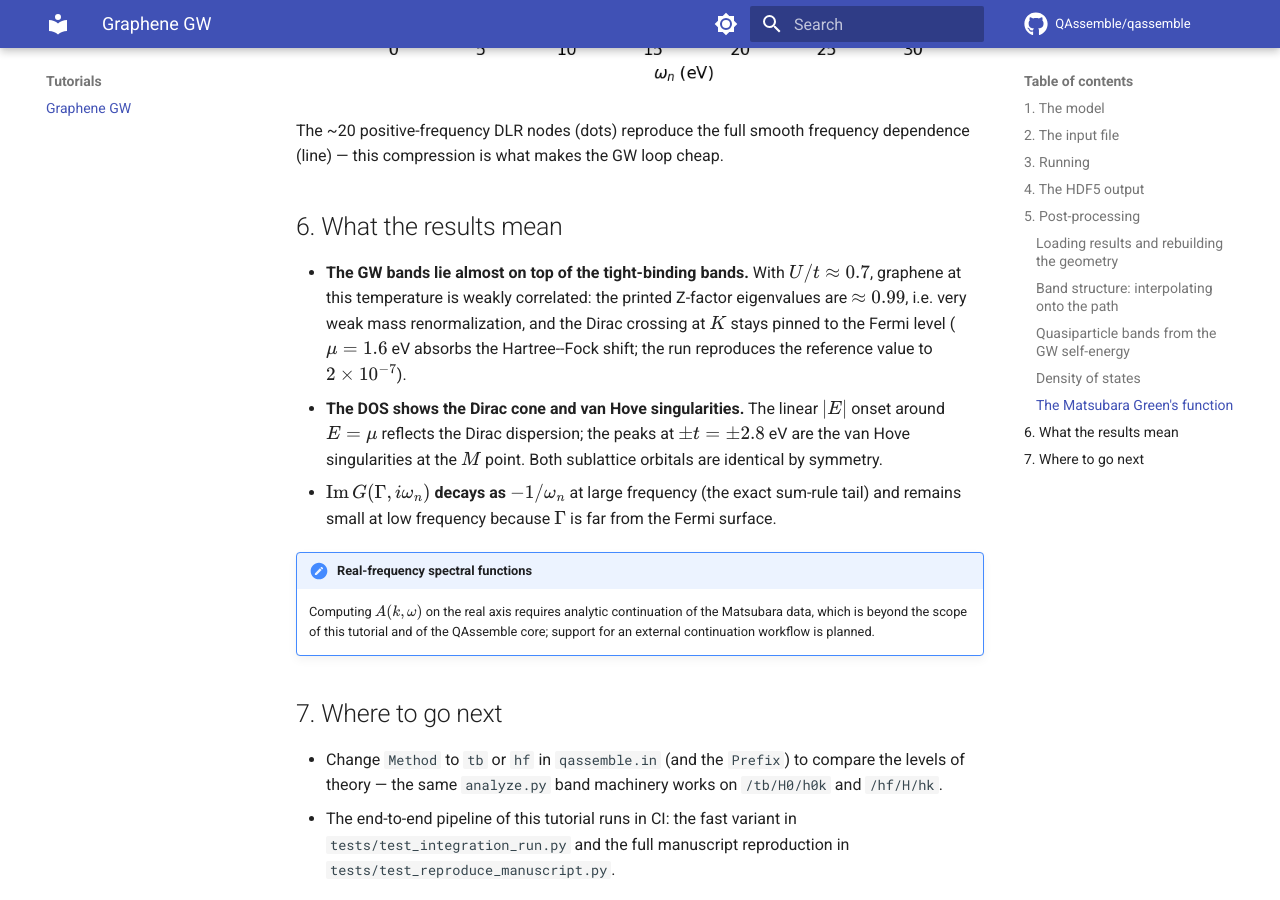
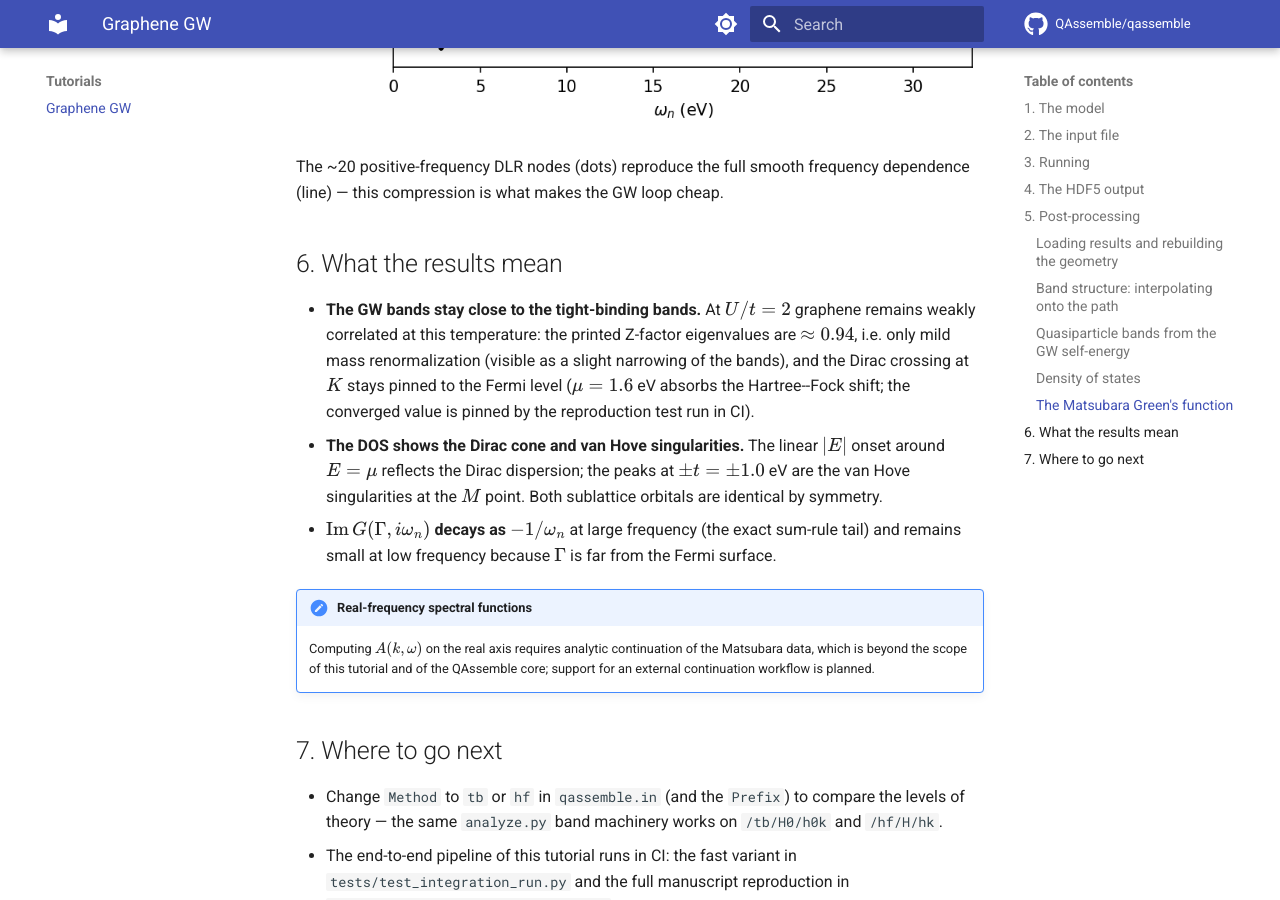
Before and after one commit to QAssemble/qassemble, an MkDocs documentation site: the page built from docs/tutorials/graphene-gw.md, in a window 1280 px wide and 900 px high, scrolled down 5697 px. Built offline with MkDocs 1.6.1 and Material for MkDocs 9.7.7, drawn with Linux system fonts in a browser that asks for light colours; comment, search, counter and statistics services are not loaded; some of the changed text lies outside the part shown.

Commit message:
fix: align example and tests to the manuscript parameters (t = 1.0 eV)
The repository example, tutorial, and reproduction test used t = 2.8 eV
(taken from an independently logged validation run), while the
manuscript's graphene results section uses t = 1.0 eV. Verified by
rerunning the 25x25x1 GW calculation at t = 1.0 with the manuscript's
quasiparticle recipe: Z eigenvalues 0.9430-0.9457, matching the
manuscript's reported Z(k) ~ 0.94, whereas t = 2.8 gives Z ~ 0.99.
Chemical potential mu = 1.6 is common to both (fixed by the
interaction shift at half filling), which is why the mismatch was not
caught by the mu-based checks.

Align everything to the manuscript:
- examples/graphene/qassemble.in, tests/conftest.py: hopping 2.8 -> 1.0.
- tests/test_integration_run.py: TB analytic factor updated; GW golden
  mu regenerated at t = 1.0 ([5,5,1], cutoff 100: 1.5999999960343303,
  8 iterations, bit-identical across reruns). The HF golden is
  unchanged - the HF mu at half filling is set by the interaction
  shift alone and is independent of t.
- tests/test_reproduce_manuscript.py: reference mu pinned to the
  t = 1.0 run (1.5999999636787783, 34 iterations, ~18 s serial);
  iteration bound raised to 60; removed the QASSEMBLE_REFERENCE_H5
  comparison, which referred to the t = 2.8 output file.
- docs/tutorials/graphene-gw.md, quickstart: t, U/t, Z ~ 0.94, van
  Hove positions, and the convergence-log excerpt updated; tutorial
  figures regenerated from the t = 1.0 run.

Validation: fast suite 32 passed, slow reproduction 1 passed (19 s),
mkdocs build --strict clean.

````diff
--- a/docs/tutorials/graphene-gw.md
+++ b/docs/tutorials/graphene-gw.md
@@ -24,9 +24,10 @@ H = -t \sum_{\langle ij \rangle \sigma} c^\dagger_{i\sigma} c_{j\sigma}
   + V \sum_{\langle ij \rangle} n_i n_j ,
 $$
 
-with nearest-neighbour hopping $t = 2.8$ eV, on-site interaction
+with nearest-neighbour hopping $t = 1.0$ eV, on-site interaction
 $U = 2.0$ eV, and nearest-neighbour interaction $V = 0.2$ eV, at half
-filling. See the [Hamiltonian](../theory/hamiltonian.md) and
+filling — the parameters of the graphene results section of the QAssemble
+manuscript. See the [Hamiltonian](../theory/hamiltonian.md) and
 [GW approximation](../theory/gw-approximation.md) theory pages for the
 formalism.
 
@@ -59,7 +60,7 @@ lattice translations it connects:
 "OneBody": {
     "Hopping": {
         ((0, 0), (1, 0)): {                       # sublattice A orbital 0 -> B orbital 0
-            2.8: [[0, 0, 0], [-1, 0, 0], [0, -1, 0]],  # t (eV): three NN vectors
+            1.0: [[0, 0, 0], [-1, 0, 0], [0, -1, 0]],  # t (eV): three NN vectors
         },
     },
     "Onsite": {0: {(0, 0): 0.0, (1, 0): 0.0}},
@@ -94,14 +95,14 @@ The log prints one block per iteration. Watch for the convergence criteria
 and the chemical potential:
 
 ```text
-iteration : 7
-fcriteria : 3.47e-08        # max change of the fermionic quantities
-bcriteria : 2.91e-07        # max change of the screened interaction W
-chemicalpotential : 1.6000000612508236
-Self-consistency is achived with 7-th
+iteration : 34
+fcriteria : 7.57e-07        # max change of the fermionic quantities
+bcriteria : 1.95e-06        # max change of the screened interaction W
+chemicalpotential : 1.5999999636787783
+Self-consistency is achived with 34-th
 ```
 
-The calculation converges in 7 iterations (~30 s serial) and closes with the
+The calculation converges in 34 iterations (~20 s serial) and closes with the
 total GW loop time.
 
 ## 4. The HDF5 output
@@ -221,15 +222,16 @@ cheap.
 
 ## 6. What the results mean
 
-- **The GW bands lie almost on top of the tight-binding bands.** With
-  $U/t \approx 0.7$, graphene at this temperature is weakly correlated: the
-  printed Z-factor eigenvalues are $\approx 0.99$, i.e. very weak mass
-  renormalization, and the Dirac crossing at $K$ stays pinned to the Fermi
-  level ($\mu = 1.6$ eV absorbs the Hartree--Fock shift; the run reproduces
-  the reference value to $2 \times 10^{-7}$).
+- **The GW bands stay close to the tight-binding bands.** At $U/t = 2$
+  graphene remains weakly correlated at this temperature: the printed
+  Z-factor eigenvalues are $\approx 0.94$, i.e. only mild mass
+  renormalization (visible as a slight narrowing of the bands), and the
+  Dirac crossing at $K$ stays pinned to the Fermi level ($\mu = 1.6$ eV
+  absorbs the Hartree--Fock shift; the converged value is pinned by the
+  reproduction test run in CI).
 - **The DOS shows the Dirac cone and van Hove singularities.** The linear
   $|E|$ onset around $E = \mu$ reflects the Dirac dispersion; the peaks at
-  $\pm t = \pm 2.8$ eV are the van Hove singularities at the $M$ point. Both
+  $\pm t = \pm 1.0$ eV are the van Hove singularities at the $M$ point. Both
   sublattice orbitals are identical by symmetry.
 - **$\operatorname{Im} G(\Gamma, i\omega_n)$ decays as $-1/\omega_n$** at
   large frequency (the exact sum-rule tail) and remains small at low
````
Also changed, not shown: other parts of docs/tutorials/graphene-gw.md (+1 -1 lines), docs/getting-started/quickstart.md (+1 -1 lines), docs/assets/tutorials/band_comparison.png, docs/assets/tutorials/dos.png, docs/assets/tutorials/green_matsubara.png, 10 other files.
